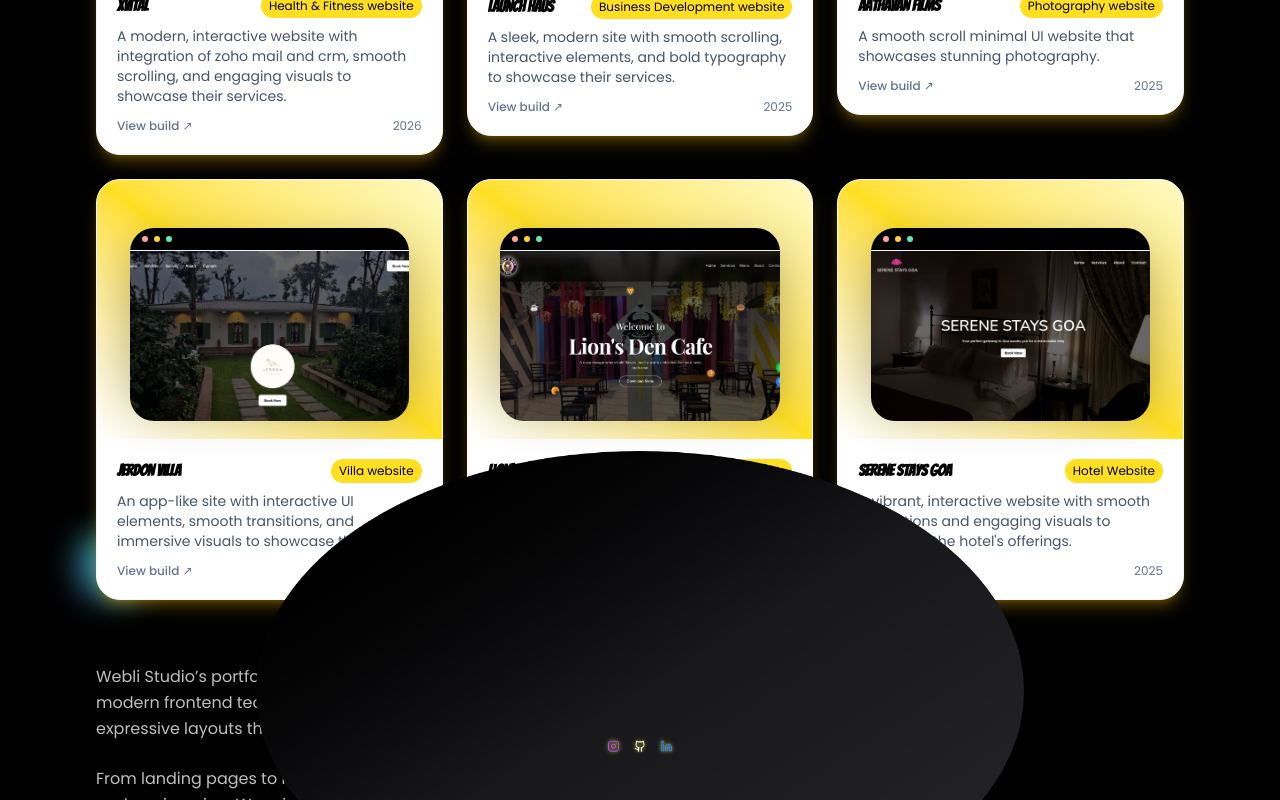
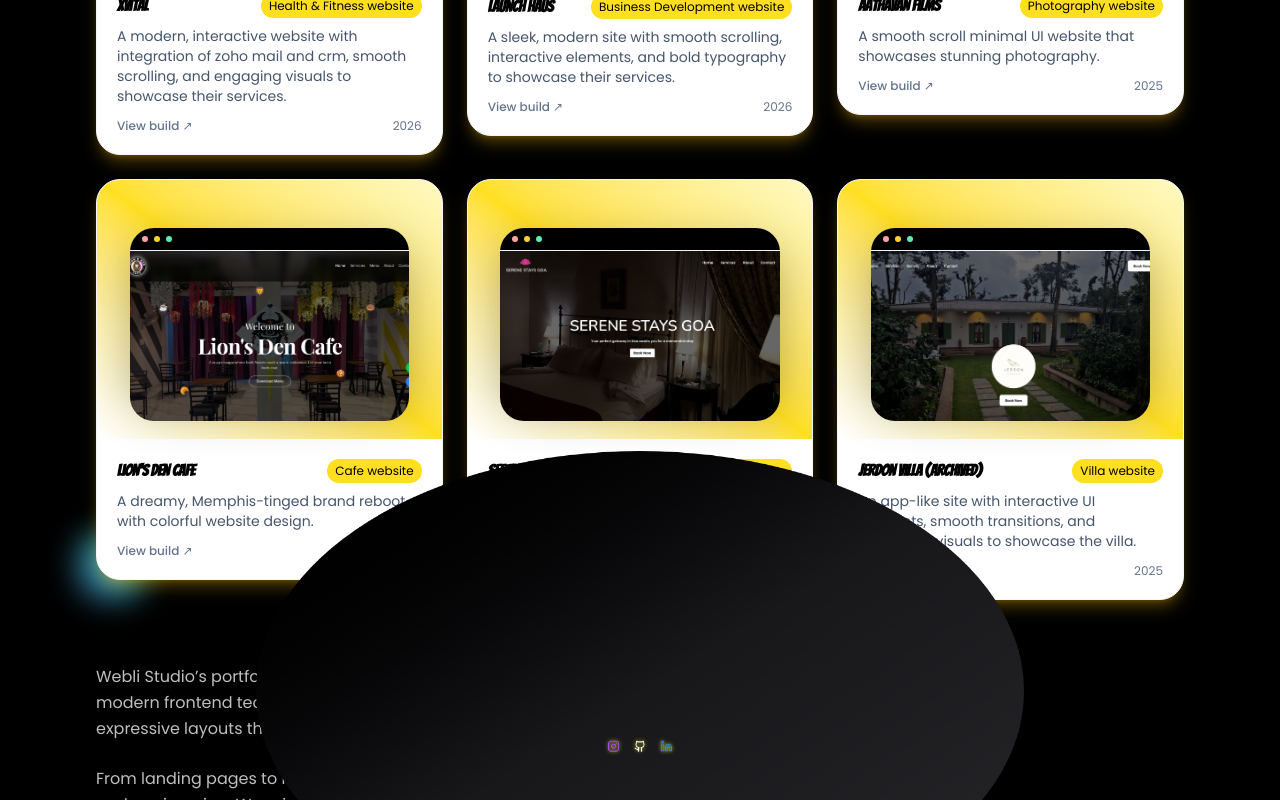
Before and after one commit to rishabh0777/webli-v2, a Next.js app in the folder weblistudio/: page /portfolio in a window 1280 px wide. Shown: the part 509-1309 px from the top of the page. Built offline with nearby package versions, Linux system fonts and the light colour scheme.

Commit message:
Update project data for Launchhaus and Jerdon Villa
Updated the year for Launchhaus and archived Jerdon Villa.

```diff
--- a/weblistudio/src/projectData.js
+++ b/weblistudio/src/projectData.js
@@ -13,7 +13,7 @@ export const projects = [
       description: "A sleek, modern site with smooth scrolling, interactive elements, and bold typography to showcase their services.",
       image: "launchhaus.png",
       url: "https://www.launchhaus.in",
-      year: "2025"
+      year: "2026"
     },
     {
       name: "Aathavan Films",
@@ -23,14 +23,7 @@ export const projects = [
       url: "https://aathavanfilms.vercel.app",
       year: "2025"
     },
-    {
-      name: "Jerdon Villa",
-      niche: "Villa website",
-      description: "An app-like site with interactive UI elements, smooth transitions, and immersive visuals to showcase the villa.",
-      image: "jerdon.png",
-      url: "https://jerdon.in",
-      year: "2025"
-    },
+
     {
       name: "Lion's Den Cafe",
       niche: "Cafe website",
@@ -46,7 +39,15 @@ export const projects = [
       image: "sereneStays.png",
       url: "https://serene-stays.vercel.app",
       year: "2025"
-    }
+    },
+  {
+      name: "Jerdon Villa (Archived)",
+      niche: "Villa website",
+      description: "An app-like site with interactive UI elements, smooth transitions, and immersive visuals to showcase the villa.",
+      image: "jerdon.png",
+      url: "https://jerdon.in",
+      year: "2025"
+    },
 
 
   ]
```
